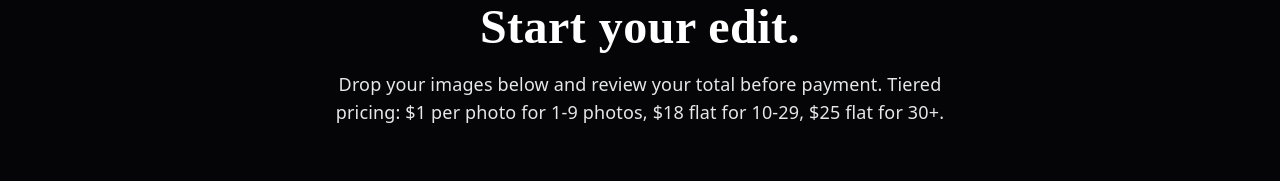
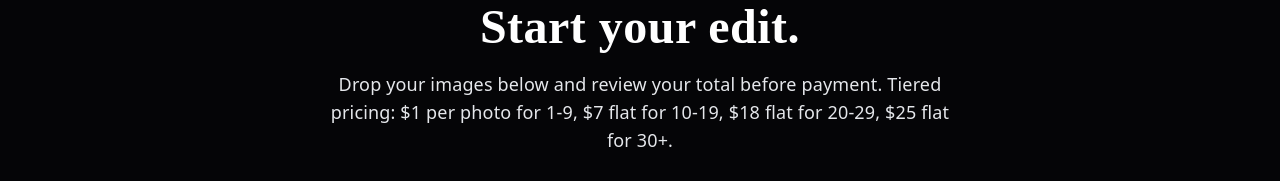
Before and after one commit to indoleanandrei5-afk/RAWARCHIVE, a Next.js app: page /upload in a window 1280 px wide. Shown: the part 212-393 px from the top of the page. Built offline with nearby package versions, Linux system fonts and the light colour scheme; no server answers.

Commit message:
Update pricing tiers: 10-19=$7, 20-29=$18, rest unchanged

```diff
--- a/src/app/api/checkout/route.ts
+++ b/src/app/api/checkout/route.ts
@@ -4,10 +4,12 @@ import Stripe from "stripe";
 const PRICE_PER_PHOTO_CENTS = 100;
 const MAX_PHOTOS_PER_ORDER = 100;
 
-// Tiered pricing: 1-9 = $1 each, 10-29 = $18 flat, 30+ = $25 flat
+// Tiered pricing: 1-9 = $1 each, 10-19 = $7 flat, 20-29 = $18 flat, 30+ = $25 flat
 function calculateTieredPrice(photoCount: number): number {
   if (photoCount <= 9) {
     return photoCount * 100; // $1 per photo in cents
+  } else if (photoCount <= 19) {
+    return 700; // $7 flat in cents
   } else if (photoCount <= 29) {
     return 1800; // $18 flat in cents
   } else {
--- a/src/app/api/stripe/webhook/route.ts
+++ b/src/app/api/stripe/webhook/route.ts
@@ -136,8 +136,10 @@ async function sendOrderConfirmationInvoice(session: Stripe.Checkout.Session) {
   let priceDescription = "";
   if (photoCount <= 9) {
     priceDescription = `${photoCount} photo(s) @ $1.00 each: $${photoCount.toFixed(2)}`;
+  } else if (photoCount <= 19) {
+    priceDescription = `${photoCount} photos (tier: 10-19 photos): $7.00 flat rate`;
   } else if (photoCount <= 29) {
-    priceDescription = `${photoCount} photos (tier: 10-29 photos): $18.00 flat rate`;
+    priceDescription = `${photoCount} photos (tier: 20-29 photos): $18.00 flat rate`;
   } else {
     priceDescription = `${photoCount} photos (tier: 30+ photos): $25.00 flat rate`;
   }
--- a/src/app/upload/page.tsx
+++ b/src/app/upload/page.tsx
@@ -4,10 +4,12 @@ import { useEffect, useMemo, useState } from "react";
 import { useRouter } from "next/navigation";
 import { addOrder, getLatestPendingOrder, removeOrderById, updateOrderStatus, updateOrderUploadedUrls, Order } from "@/lib/orders";
 
-// Tiered pricing: 1-9 = $1 each, 10-29 = $18 flat, 30+ = $25 flat
+// Tiered pricing: 1-9 = $1 each, 10-19 = $7 flat, 20-29 = $18 flat, 30+ = $25 flat
 function calculateTieredPrice(photoCount: number): number {
   if (photoCount <= 9) {
     return photoCount; // $1 per photo
+  } else if (photoCount <= 19) {
+    return 7; // $7 flat
   } else if (photoCount <= 29) {
     return 18; // $18 flat
   } else {
@@ -219,7 +221,7 @@ export default function Upload() {
           </p>
           <h1 className="mt-5 text-4xl font-semibold sm:mt-6 sm:text-5xl">Start your edit.</h1>
           <p className="mx-auto mt-4 max-w-2xl text-base text-gray-200 sm:text-lg">
-            Drop your images below and review your total before payment. Tiered pricing: $1 per photo for 1-9 photos, $18 flat for 10-29, $25 flat for 30+.
+            Drop your images below and review your total before payment. Tiered pricing: $1 per photo for 1-9, $7 flat for 10-19, $18 flat for 20-29, $25 flat for 30+.
           </p>
         </div>
 
@@ -281,7 +283,7 @@ export default function Upload() {
               </div>
 
               <div className="mt-8 space-y-3 text-gray-200">
-                <p>{files.length <= 9 ? `$1 per photo` : files.length <= 29 ? `Flat rate $18` : `Flat rate $25`}</p>
+                <p>{files.length <= 9 ? `$1 per photo` : files.length <= 19 ? `Flat rate $7` : files.length <= 29 ? `Flat rate $18` : `Flat rate $25`}</p>
                 <p>Secure upload</p>
                 <p>High-resolution delivery</p>
               </div>
@@ -309,7 +311,7 @@ export default function Upload() {
                   </div>
                   <div className="flex items-center justify-between text-lg">
                     <span>Pricing</span>
-                    <span>{files.length <= 9 ? `$1 per photo` : files.length <= 29 ? `Flat $18` : `Flat $25`}</span>
+                    <span>{files.length <= 9 ? `$1 per photo` : files.length <= 19 ? `Flat $7` : files.length <= 29 ? `Flat $18` : `Flat $25`}</span>
                   </div>
                   <div className="flex items-center justify-between text-lg font-semibold">
                     <span>Total</span>
```
